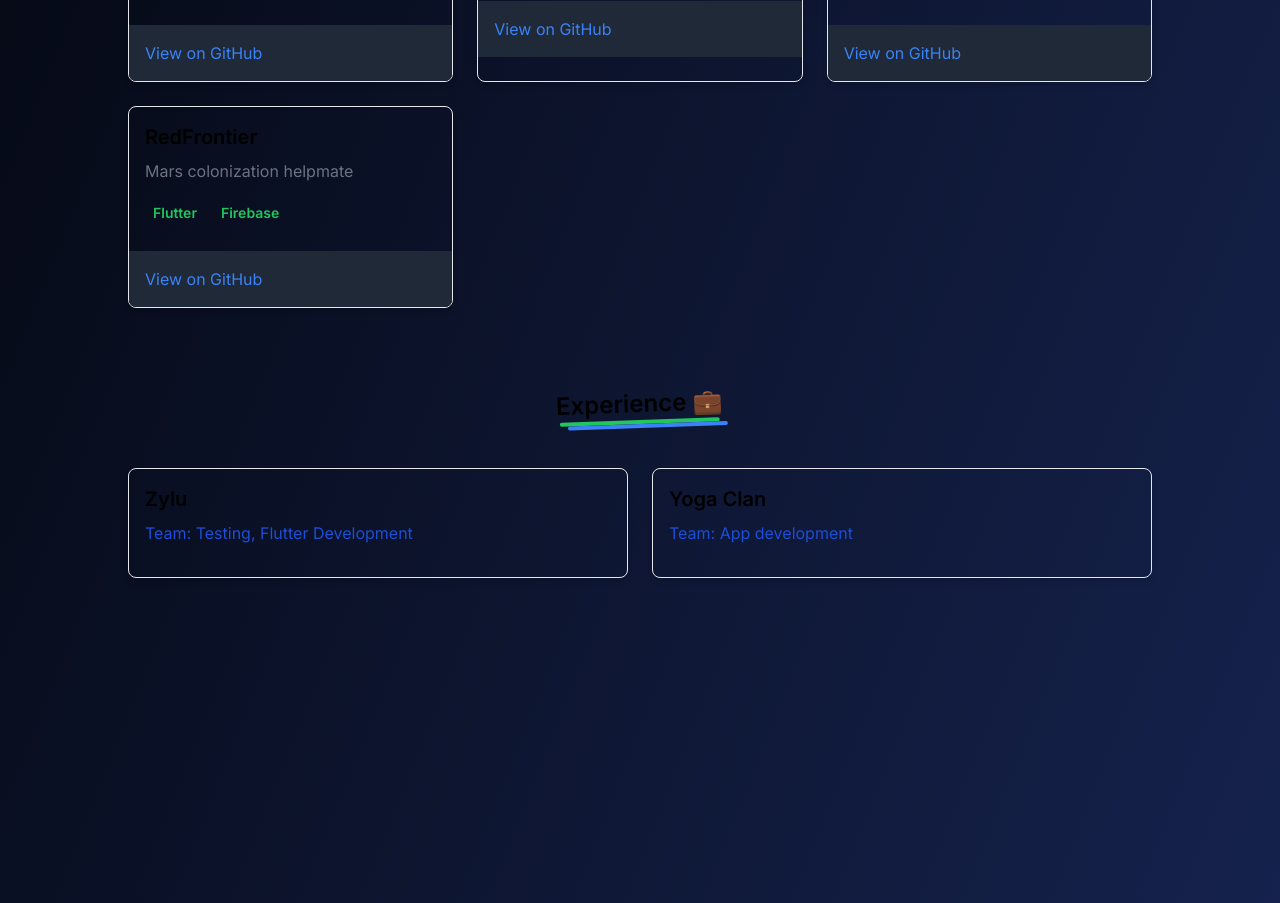
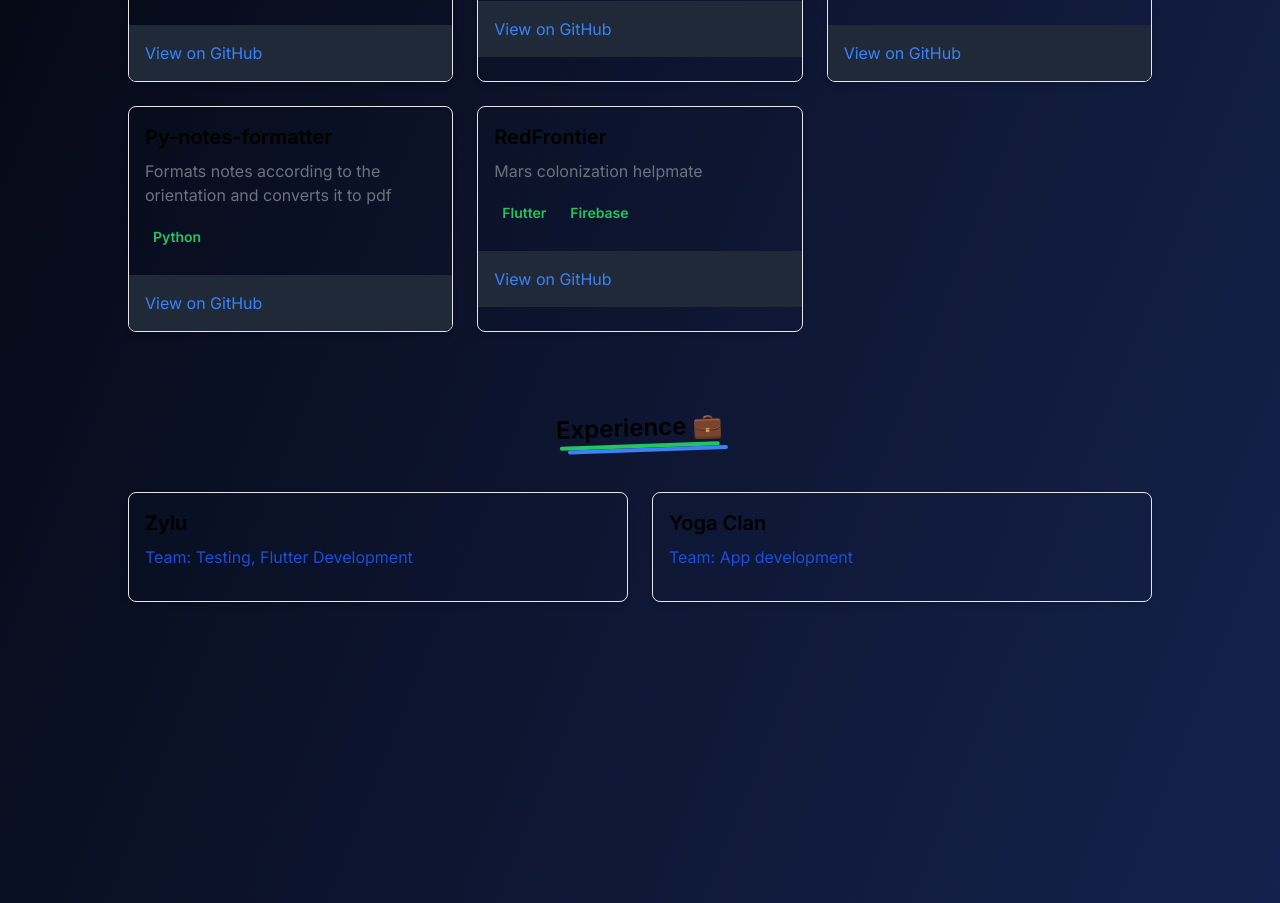
Before and after one commit to Somnathumapathi/Somnath-portfolio, a Next.js app: page / in a window 1280 px wide. Shown: the part 1740-2643 px from the top of the page. Built offline with nearby package versions, Linux system fonts and the light colour scheme.

Commit message:
add a project

```diff
--- a/components/projects.js
+++ b/components/projects.js
@@ -40,6 +40,12 @@ const projects = [
         techstack: ["Flutter", "Flask"]
     },
     {
+        title: "Py-notes-formatter",
+        description: "Formats notes according to the orientation and converts it to pdf",
+        link: "https://github.com/Somnathumapathi/Py-notes-formatter",
+        techstack: ["Python"]
+    },
+    {
         title: "RedFrontier",
         description: "Mars colonization helpmate",
         link: "https://github.com/synapsecode/RedFrontier",
```
